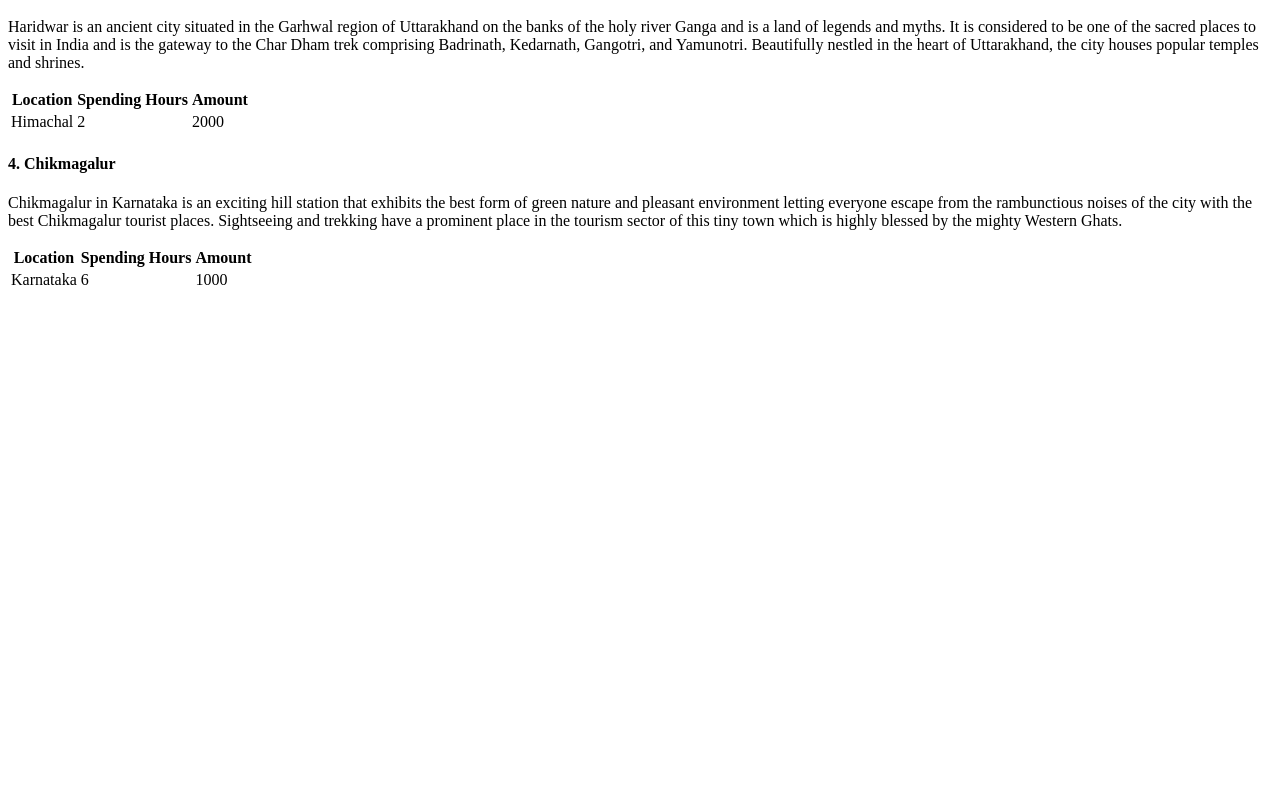
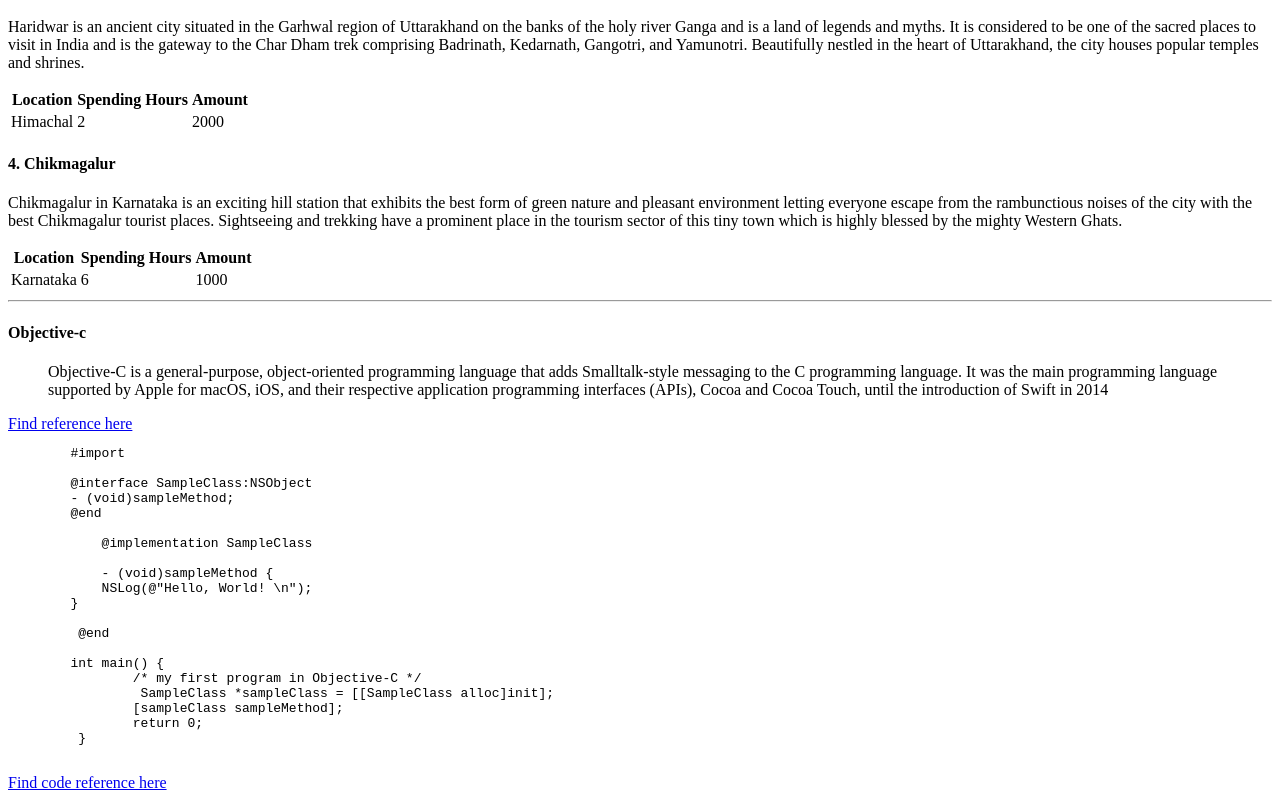
Before and after one commit to 44-563-Web-Apps-S21/webapps-s21-assignment-3-sandeepnadendla-git, a plain HTML site: page index.html in a window 1280 px wide. Shown: the part 879-1679 px from the top of the page. Before the commit the page ends 1179 px from the top, so only its background shows below. Drawn offline with Linux system fonts and the light colour scheme.

Commit message:
added code chunck to index

```diff
--- a/index.html
+++ b/index.html
@@ -112,6 +112,38 @@
             <td>1000</td>
         </tr>
     </table>
+     <hr>
+     <h4>Objective-c</h4>
+     <blockquote cite="https://en.wikipedia.org/wiki/Objective-C">
+        Objective-C is a general-purpose, object-oriented programming language that adds Smalltalk-style
+        messaging to the C programming language. It was the main programming language
+        supported by Apple for macOS, iOS, and their respective application
+        programming interfaces (APIs), Cocoa and Cocoa Touch, until the introduction of Swift in 2014
+    </blockquote>
+    <a href="https://en.wikipedia.org/wiki/Objective-C">Find  reference here</a>
 
+    <pre>
+        #import <Foundation/Foundation.h>
+
+        @interface SampleClass:NSObject
+        - (void)sampleMethod;
+        @end
+
+            @implementation SampleClass
+
+            - (void)sampleMethod {
+            NSLog(@"Hello, World! \n");
+        }
+
+         @end
+
+        int main() {
+                /* my first program in Objective-C */
+                 SampleClass *sampleClass = [[SampleClass alloc]init];
+                [sampleClass sampleMethod];
+                return 0;
+         }
+    </pre>
+    <a href="https://www.tutorialspoint.com/objective_c/objective_c_program_structure.htm">Find code reference here</a>
     </body>
 </html>
```
